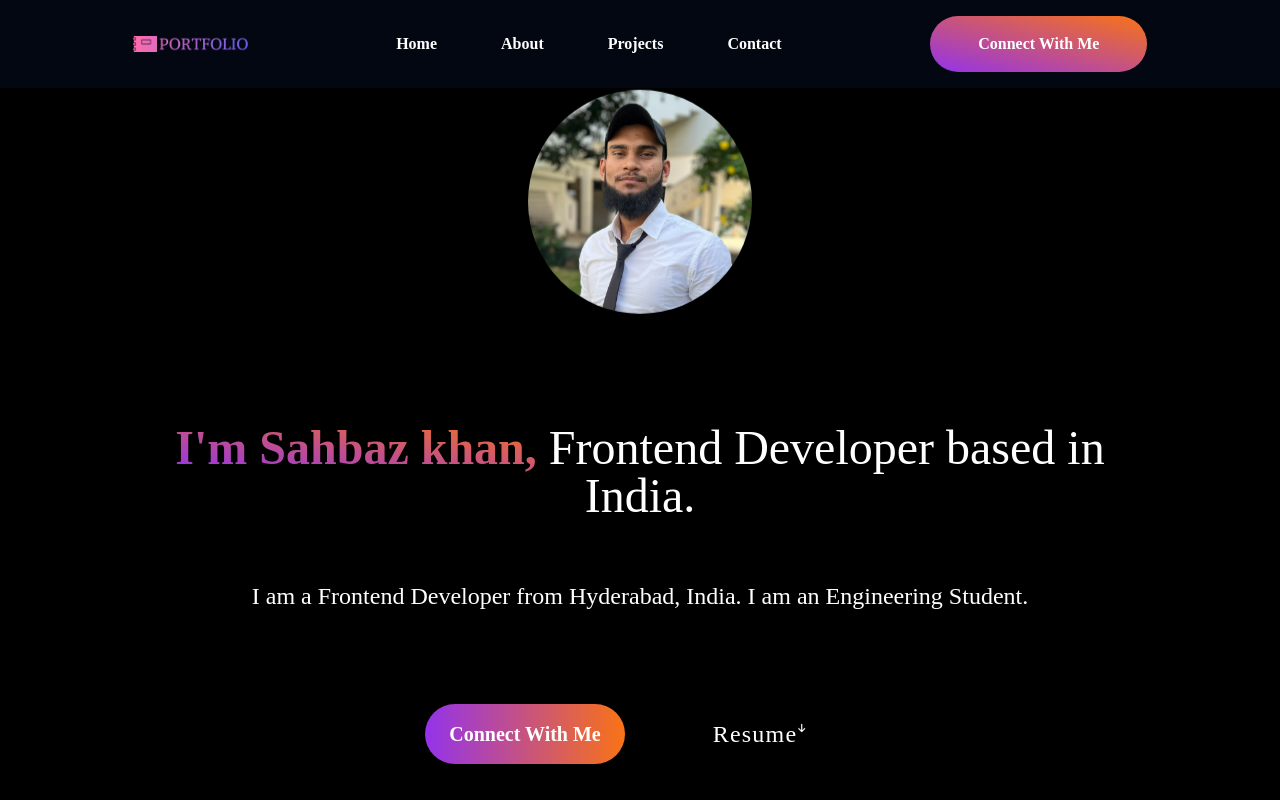
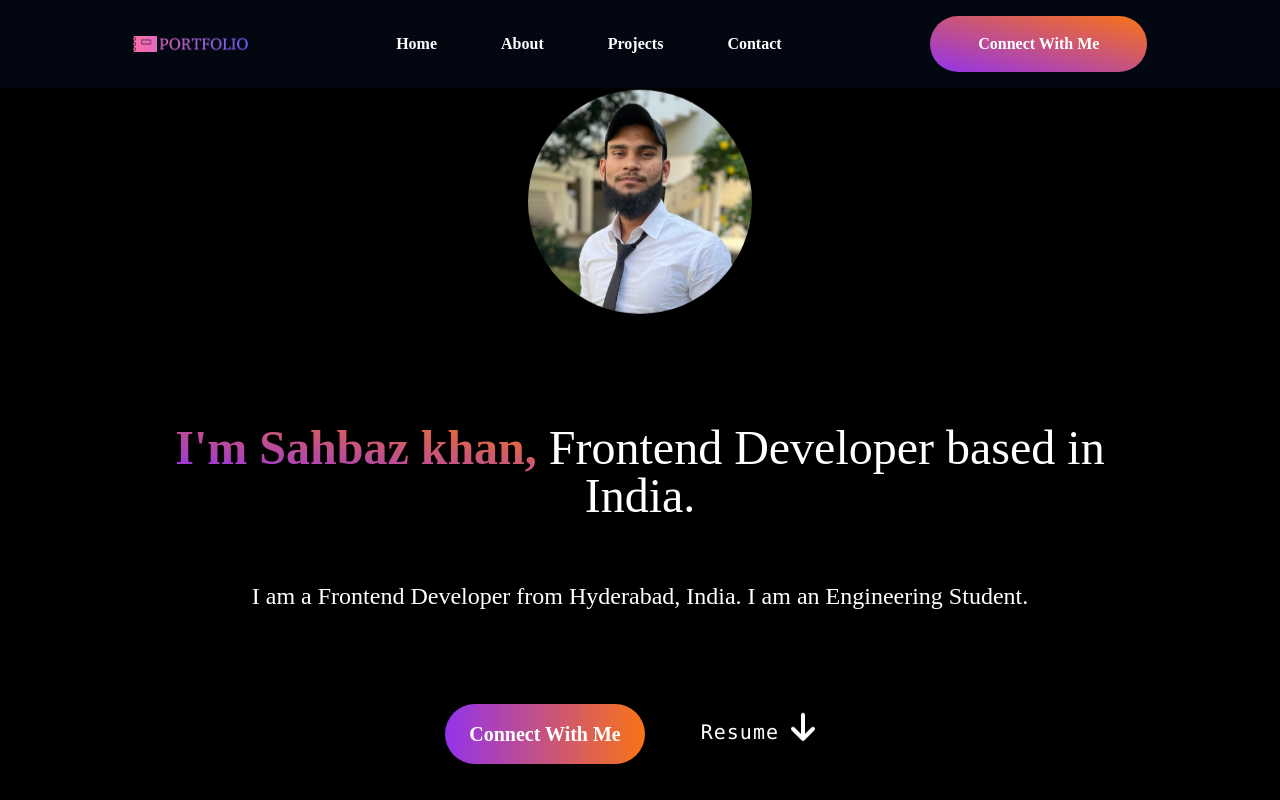
Before and after one commit to mdsahbazkhan/Portfolio, a React (Vite) app: page / in a window 1280 px wide. Shown: the top 800 px of the page. Built offline with nearby package versions, Linux system fonts and the light colour scheme.

Commit message:
Update Home.jsx

```diff
--- a/src/component/Home/Home.jsx
+++ b/src/component/Home/Home.jsx
@@ -55,7 +55,7 @@ function Home() {
       My resume
     </div> */}
     <button onClick={handleDownload}
-  className="cursor-pointer flex justify-between  px-5 py-2 mt-1 rounded-full text-white tracking-wider shadow-xl hover:bg-gray-900 hover:scale-105 duration-500 hover:ring-1  w-[190px] text-2xl hover:animate-pulse active:animate-bounce"
+  className="cursor-pointer flex justify-between  px-3 py-2 rounded-full text-white tracking-wider shadow-xl hover:bg-gray-900 hover:scale-105 duration-500 hover:ring-1 font-mono w-[150px]"
 >
   Resume
   <svg
@@ -64,7 +64,7 @@ function Home() {
     viewBox="0 0 24 24"
     strokeWidth="3"
     stroke="currentColor"
-    className="w-8 h-9 animate-bounce"
+    className="w-8 h-8 animate-bounce"
   >
     <path
       strokeLinecap="round"
```
